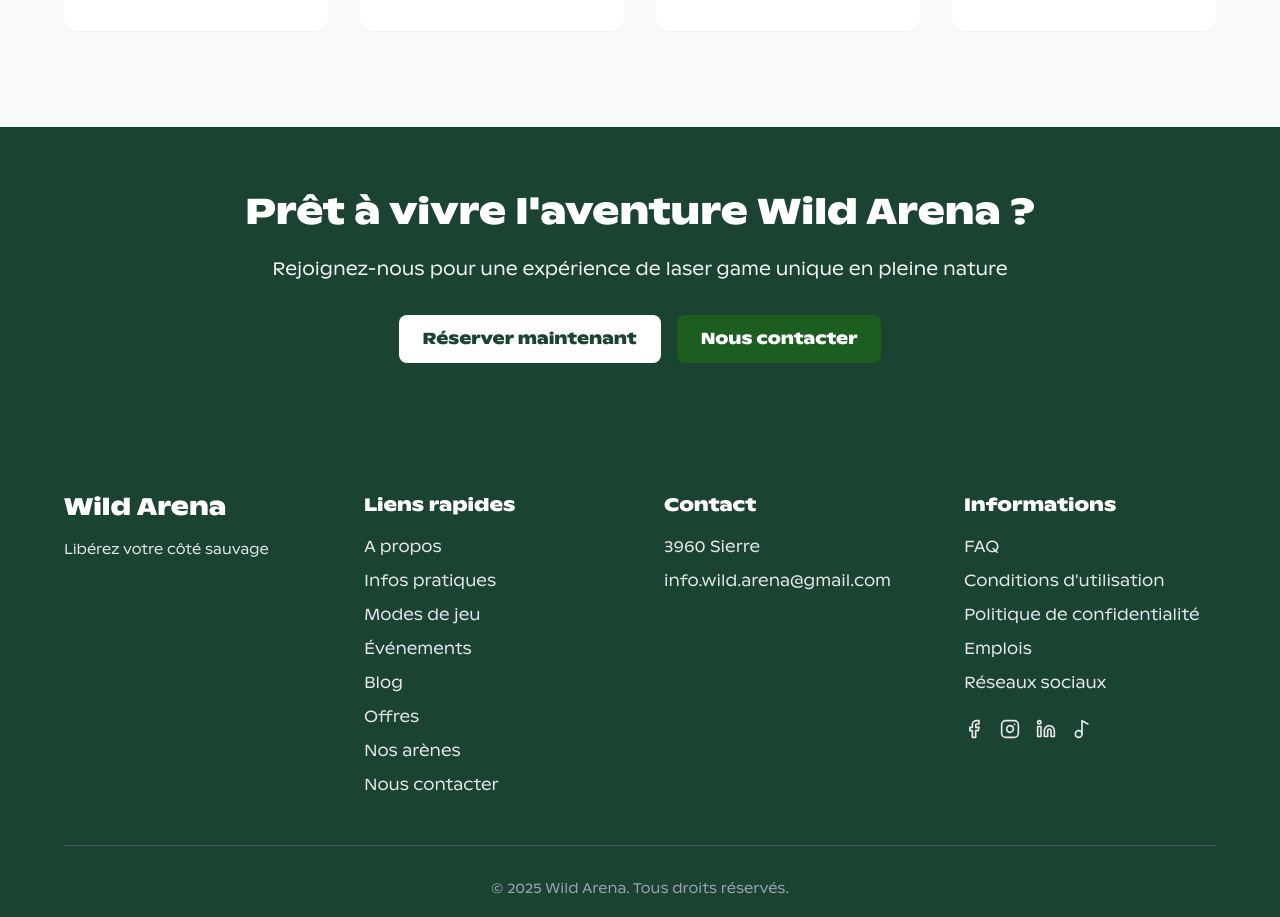
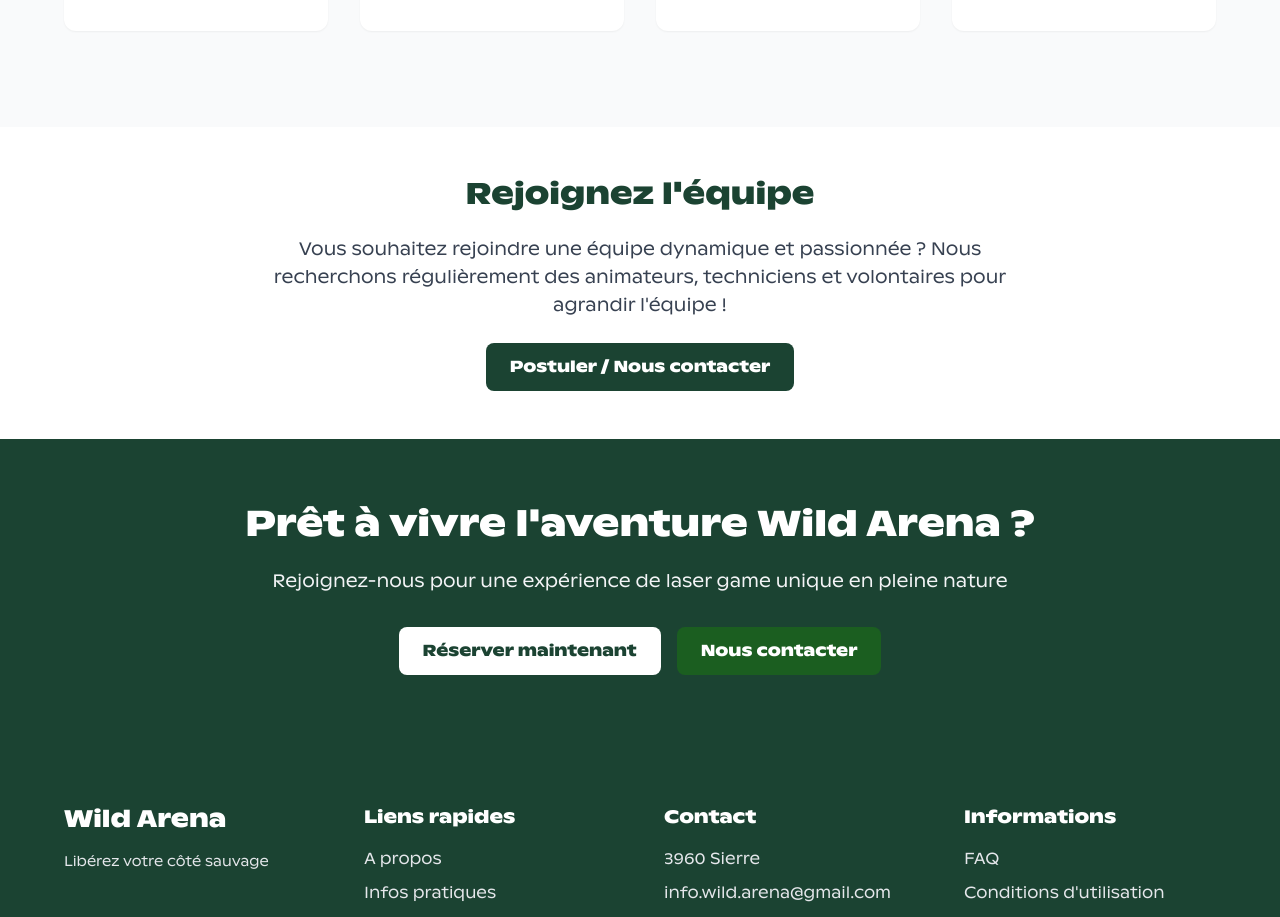
Before and after one commit to Heyimlulu/wildarena-web, a Next.js app: page /about in a window 1280 px wide. Shown: the part 3880-4797 px from the top of the page. Built offline with nearby package versions, Linux system fonts and the light colour scheme; no server answers.

Commit message:
Update about page

```diff
--- a/app/about/page.tsx
+++ b/app/about/page.tsx
@@ -5,7 +5,8 @@ import OurStory from "@/components/features/about/OurStory"
 import Team from "@/components/features/about/Team"
 import Timeline from "@/components/features/about/Timeline"
 import ArenaShowcase from "@/components/features/about/ArenaShowcase"
-import Link from "next/link"
+import Careers from "@/components/features/about/Careers"
+import CTA from "@/components/features/about/CTA"
 
 export default function About() {
   return (
@@ -17,33 +18,8 @@ export default function About() {
         <ArenaShowcase />
         <Timeline />
         <Team />
-        {/* Call-to-Action Section */}
-        <section className="py-16 bg-green-800">
-          <div className="container mx-auto px-4">
-            <div className="max-w-4xl mx-auto text-center">
-              <h2 className="text-3xl sm:text-4xl font-bold mb-6 text-white">
-                Prêt à vivre l&apos;aventure Wild Arena ?
-              </h2>
-              <p className="text-lg text-gray-100 mb-8">
-                Rejoignez-nous pour une expérience de laser game unique en pleine nature
-              </p>
-              <div className="flex flex-wrap justify-center gap-4">
-                <Link
-                  href="/pricing"
-                  className="inline-flex items-center px-6 py-3 rounded-lg bg-white text-green-800 font-semibold hover:bg-gray-100 transition-colors"
-                >
-                  Réserver maintenant
-                </Link>
-                <Link
-                  href="/contact"
-                  className="inline-flex items-center px-6 py-3 rounded-lg bg-green-700 text-white font-semibold hover:bg-green-600 transition-colors"
-                >
-                  Nous contacter
-                </Link>
-              </div>
-            </div>
-          </div>
-        </section>
+        <Careers />
+        <CTA />
       </main>
       <Footer />
     </div>
--- /dev/null
+++ b/components/features/about/CTA.tsx
@@ -0,0 +1,33 @@
+import { NAVIGATION_PATHS, NavigationLink } from "@/enums/navigation";
+import Link from "next/link";
+
+export default function CTA() {
+  return (
+    <section className="py-16 bg-green-800">
+    <div className="container mx-auto px-4">
+      <div className="max-w-4xl mx-auto text-center">
+        <h2 className="text-3xl sm:text-4xl font-bold mb-6 text-white">
+          Prêt à vivre l&apos;aventure Wild Arena ?
+        </h2>
+        <p className="text-lg text-gray-100 mb-8">
+          Rejoignez-nous pour une expérience de laser game unique en pleine nature
+        </p>
+        <div className="flex flex-wrap justify-center gap-4">
+          <Link
+            href={NAVIGATION_PATHS[NavigationLink.PRICING]}
+            className="inline-flex items-center px-6 py-3 rounded-lg bg-white text-green-800 font-semibold hover:bg-gray-100 transition-colors"
+          >
+            Réserver maintenant
+          </Link>
+          <Link
+            href={NAVIGATION_PATHS[NavigationLink.CONTACT]}
+            className="inline-flex items-center px-6 py-3 rounded-lg bg-green-700 text-white font-semibold hover:bg-green-600 transition-colors"
+          >
+            Nous contacter
+          </Link>
+        </div>
+      </div>
+    </div>
+  </section>
+  )
+}
--- /dev/null
+++ b/components/features/about/Careers.tsx
@@ -0,0 +1,24 @@
+import { NAVIGATION_PATHS, NavigationLink } from "@/enums/navigation";
+import Link from "next/link";
+import React from "react";
+
+export default function Careers() {
+  return (
+    <section className="py-12 bg-white">
+      <div className="container mx-auto px-4 max-w-3xl">
+        <h2 className="text-2xl sm:text-3xl font-bold mb-6 text-green-800 text-center">Rejoignez l'équipe</h2>
+        <p className="text-gray-700 text-lg mb-6 text-center">
+          Vous souhaitez rejoindre une équipe dynamique et passionnée ? Nous recherchons régulièrement des animateurs, techniciens et volontaires pour agrandir l'équipe !
+        </p>
+        <div className="text-center">
+          <Link
+            href={NAVIGATION_PATHS[NavigationLink.CAREERS]}
+            className="inline-block px-6 py-3 rounded-lg bg-green-800 text-white font-semibold hover:bg-green-700 transition-colors"
+          >
+            Postuler / Nous contacter
+          </Link>
+        </div>
+      </div>
+    </section>
+  );
+}
```
